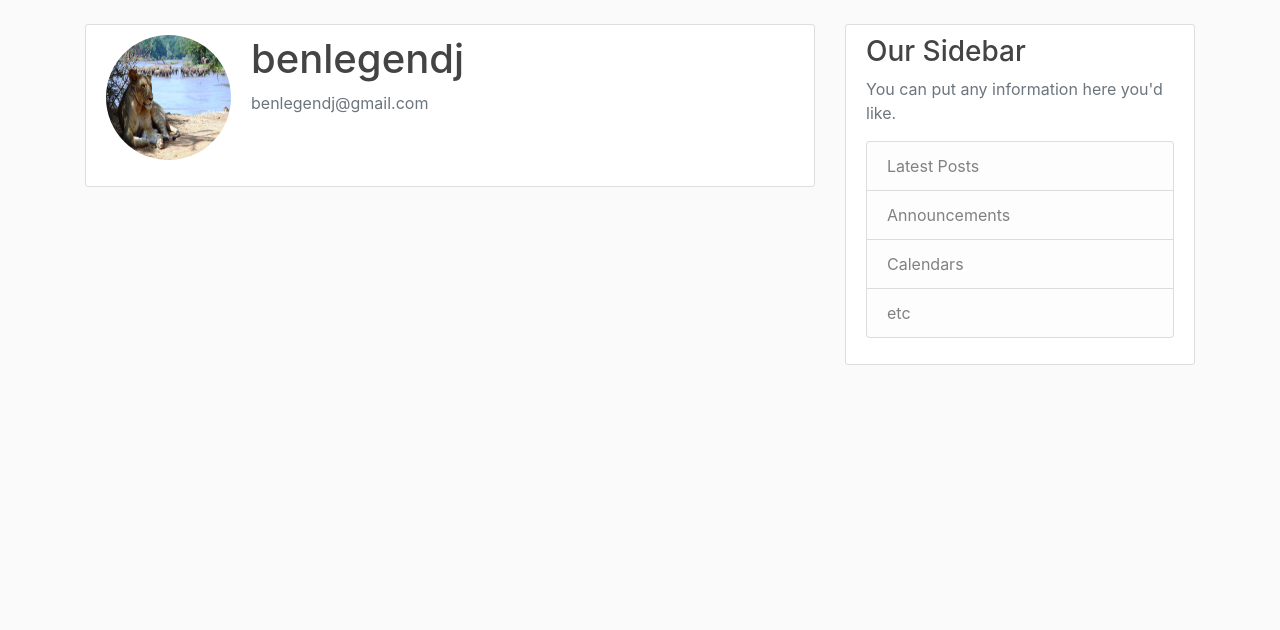
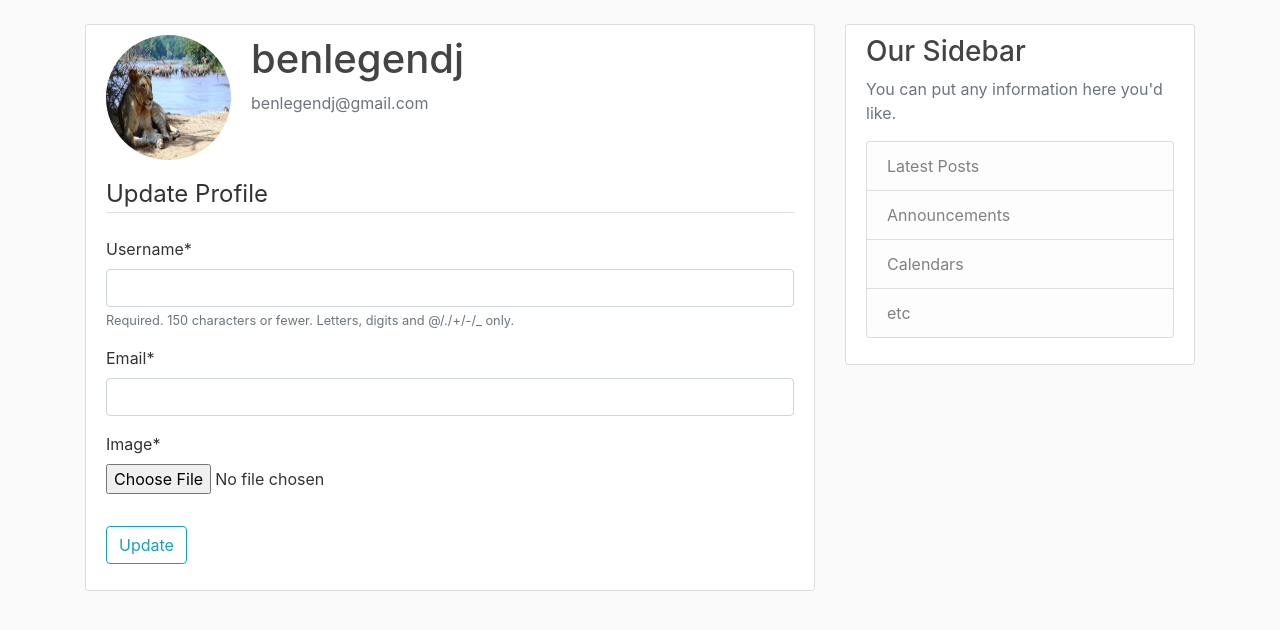
Before and after one commit to Kitingu/learn-Django, a Django app: page /profile/ in a window 1280 px wide. Shown: the part 56-686 px from the top of the page. Run offline with Django 3.2, Linux system fonts and the light colour scheme; a user stored in the database is signed in; data comes from the database, SQL or seed files in the repository; some libraries are stand-ins or nearby versions.

Commit message:
add update profile form

```diff
--- a/users/forms.py
+++ b/users/forms.py
@@ -1,6 +1,7 @@
 from django import forms
 from django.contrib.auth.models import User
 from django.contrib.auth.forms import UserCreationForm
+from .models import Profile
 
 
 class UserRegisterForm(UserCreationForm):
@@ -9,3 +10,17 @@ class UserRegisterForm(UserCreationForm):
     class Meta:
         model = User
         fields = ['username', 'email', 'password1', 'password2']
+
+
+class UserUpdateForm(forms.ModelForm):
+    email = forms.EmailField()
+
+    class Meta:
+        model = User
+        fields = ['username', 'email']
+
+
+class ProfileUpdateForm(forms.ModelForm):
+    class Meta:
+        model = Profile
+        fields = ['image']
--- a/users/templates/users/profile.html
+++ b/users/templates/users/profile.html
@@ -10,6 +10,17 @@
                 <p class="text-secondary">{{ user.email }}</p>
             </div>
         </div>
-        <!-- FORM HERE -->
+        <form method="POST" enctype="multipart/form-data">
+            {% csrf_token %}
+            <fieldset class="form-group">
+                <legend class="border-bottom mb-4">Update Profile</legend>
+                {{ u_form | crispy }}
+                {{ p_form | crispy }}
+                {#                creates every html elements as a paragraph#}
+            </fieldset>
+            <div class="form-group">
+                <button class="btn btn-outline-info" type="submit"> Update</button>
+            </div>
+        </form>
     </div>
 {% endblock content %}
--- a/users/views.py
+++ b/users/views.py
@@ -1,7 +1,7 @@
 from django.shortcuts import render, redirect
 from django.contrib import messages
 from django.contrib.auth.decorators import login_required
-from .forms import UserRegisterForm
+from .forms import UserRegisterForm, UserUpdateForm, ProfileUpdateForm
 
 
 def register(request):
@@ -19,4 +19,10 @@ def register(request):
 
 @login_required
 def profile(request):
-    return render(request, 'users/profile.html')
+    u_form = UserUpdateForm()
+    p_form = ProfileUpdateForm()
+    context = {
+        'u_form': u_form,
+        'p_form': p_form
+    }
+    return render(request, 'users/profile.html', context)
```
